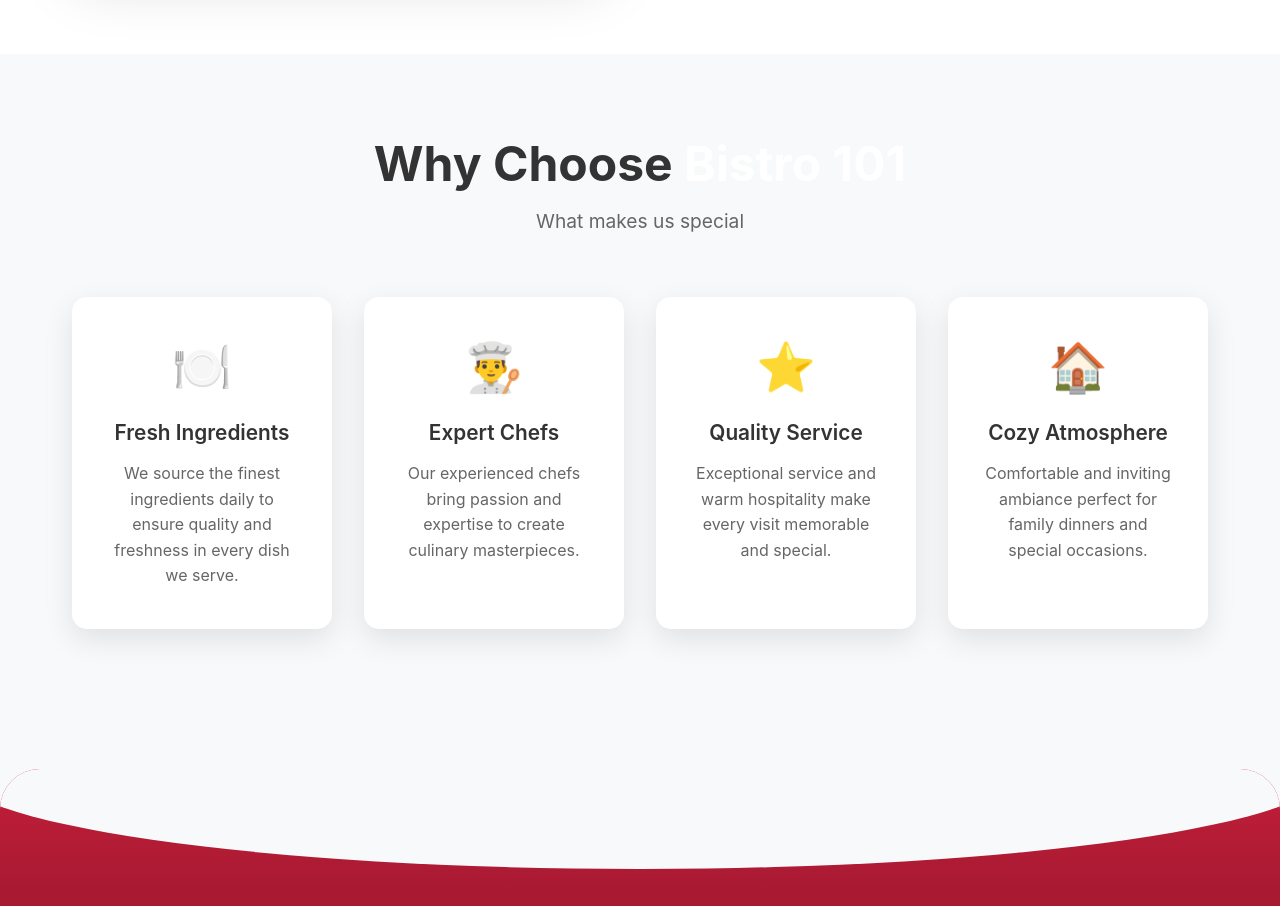
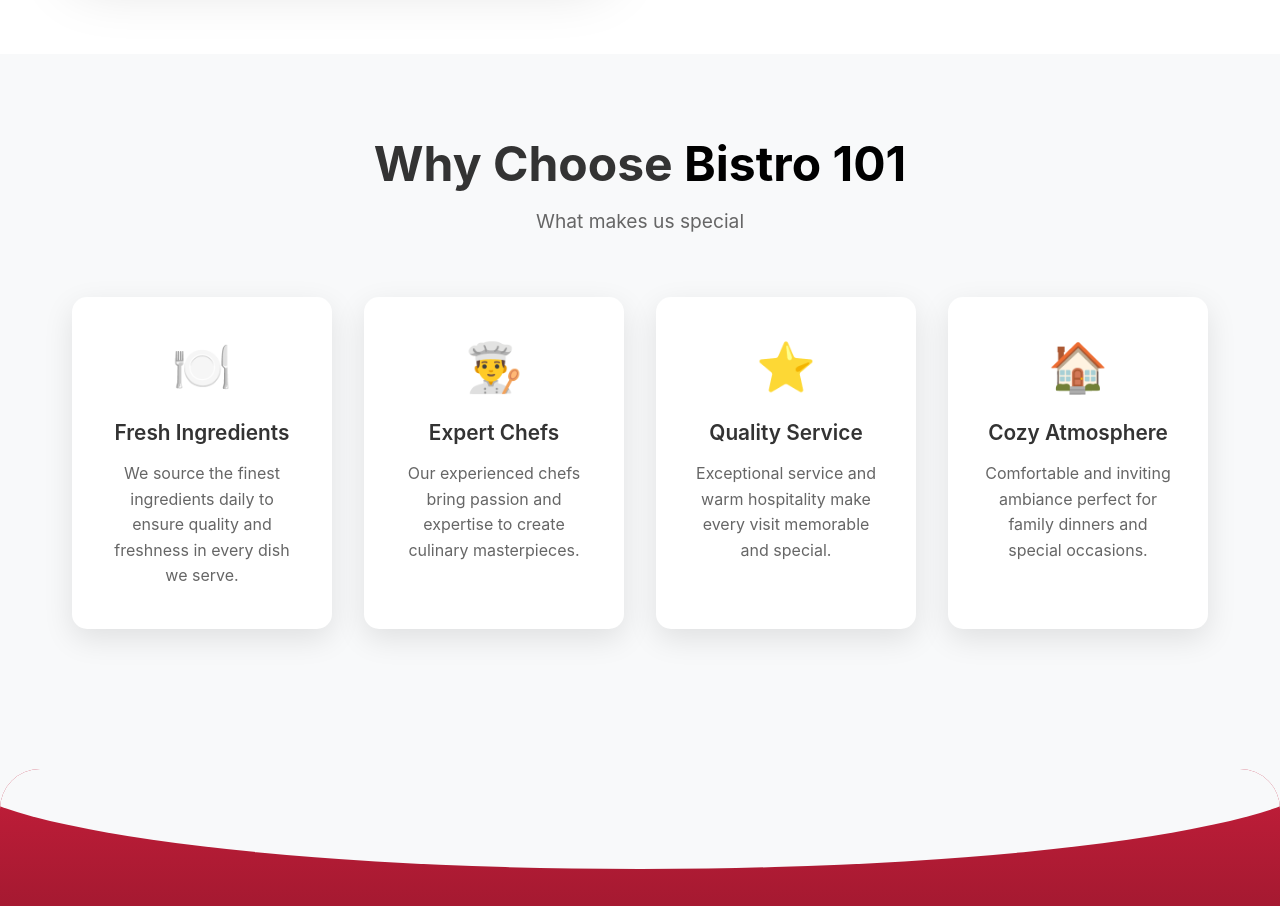
Before and after one commit to abubakarzahid01/Bistro101-Website, a website: page public/about.html in a window 1280 px wide. Shown: the part 1020-1926 px from the top of the page. Drawn offline with Linux system fonts and the light colour scheme.

Commit message:
Update Bistro heading color safely

```diff
--- a/public/styles.css
+++ b/public/styles.css
@@ -3197,6 +3197,12 @@
     padding: 80px 0;
     background: #f8f9fa;
 }
+
+.why-choose .why-title .highlight {
+    color: #000;
+    font-weight: 700;
+}
+
 
 .why-container {
     max-width: 1200px;
```
